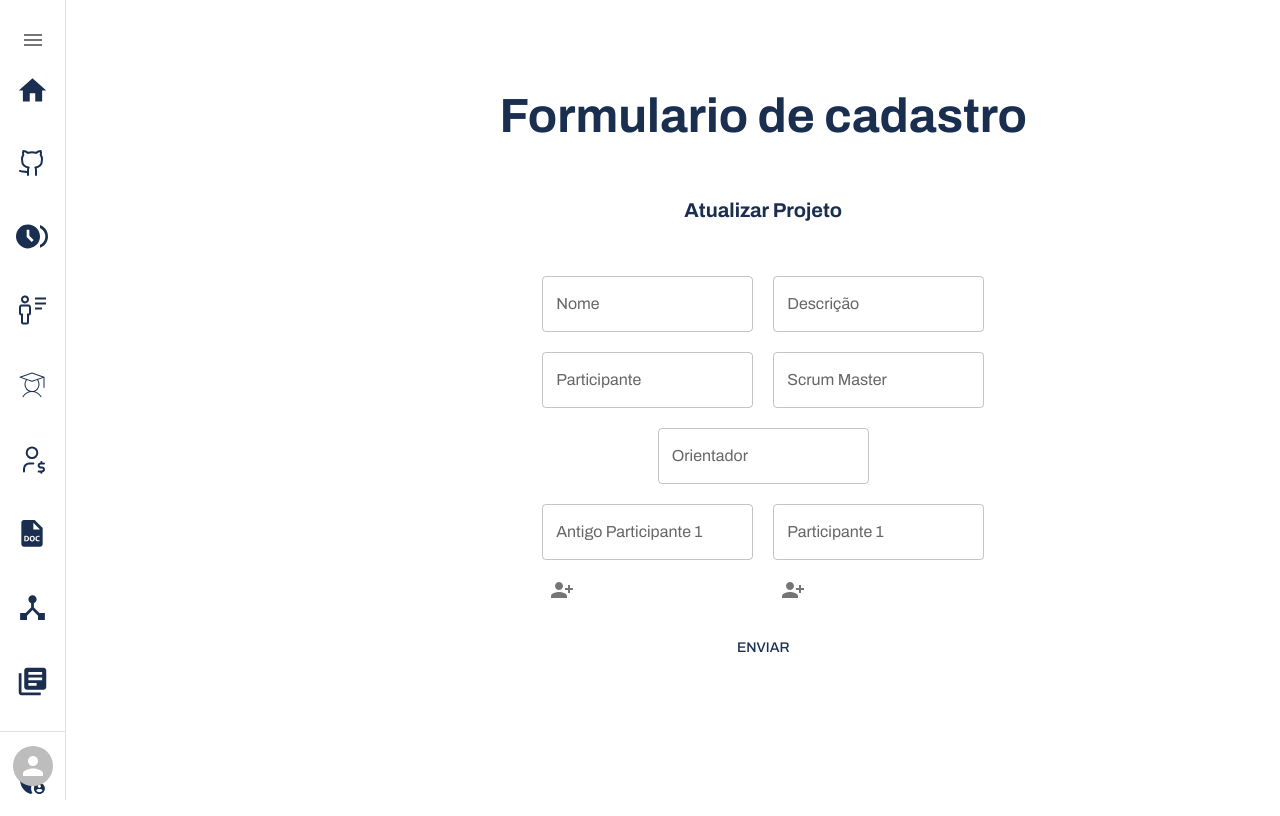
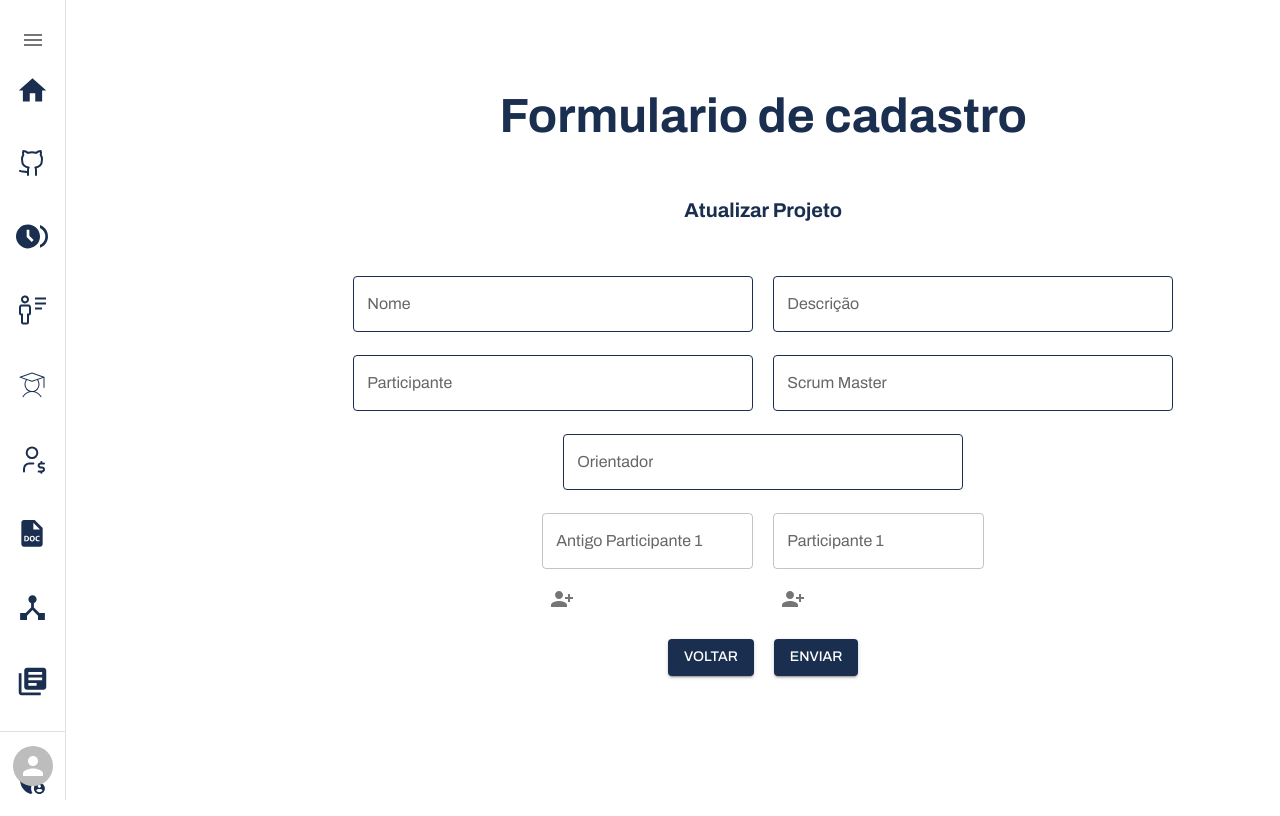
Before and after one commit to iShouldz/GELMTS, a React (Vite) app: page /projeto/atualizar-projeto in a window 1280 px wide. Both pictures are taken after typing "Sample", "Sample123" into the empty fields and a click on the button "ENTRAR". Built offline with nearby package versions, Linux system fonts and the light colour scheme.

Commit message:
FEAT: Melhorando form projeto

```diff
--- a/src/components/ProjetoForm/ProjetoForm.jsx
+++ b/src/components/ProjetoForm/ProjetoForm.jsx
@@ -3,7 +3,10 @@ import { useForm } from "react-hook-form";
 import { yupResolver } from "@hookform/resolvers/yup";
 import * as yup from "yup";
 import styles from "./projetoForm.module.css";
+import InputTextComponent from "../UI/InputTextComponent/InputTextComponent";
 import PersonAddAlt1Icon from '@mui/icons-material/PersonAddAlt1';
+import { useNavigate } from "react-router-dom";
+import { useState } from "react";
 
 const schema = yup
   .object({
@@ -20,7 +23,8 @@ const schema = yup
   })
   .required();
 
-const ProjetoForm = () => {
+const ProjetoForm = ({ handleSubmitData, cadastro = false }) => {
+  const navigate = useNavigate();
   const {
     register,
     handleSubmit,
@@ -32,6 +36,17 @@ const ProjetoForm = () => {
     resolver: yupResolver(schema),
     defaultValues: { participantes: [''], antigosParticipantes: [''] }
   });
+
+  console.log(errors);
+  const [confirmModal, setConfirmModal] = useState(false);
+
+  const handleClose = () => {
+    setConfirmModal(false);
+  };
+
+  const handleGoBack = () => {
+    navigate.goBack();
+  };
 
   const handleCadastrarProjeto = (data) => {
     console.log(data);
@@ -61,45 +76,45 @@ const ProjetoForm = () => {
 
   return (
     <form
-      onSubmit={handleSubmit(handleCadastrarProjeto)}
+      // onSubmit={handleSubmit(handleCadastrarProjeto)}
+      onSubmit={handleSubmit(handleSubmitData)}
       className={styles.formProjectContainer}
     >
       <div className={styles.inputGroup}>
-        <TextField
+        <InputTextComponent
           name="nome"
           label="Nome"
           placeholder="Digite seu Nome"
-          {...register("nome")}
+          control={control}
         />
-        <TextField
+        <InputTextComponent
           name="descricao"
           label="Descrição"
           placeholder="descreva aqui..."
-          {...register("descricao")}
+          control={control}
         />
       </div>
       <div className={styles.inputGroup}>
-        <TextField
+        <InputTextComponent
           name="participante"
           label="Participante"
           placeholder="Selecione um participante"
-          {...register("participante")}
+          control={control}
         />
-
-        <TextField
+        <InputTextComponent
           name="scrumMaster"
           label="Scrum Master"
           placeholder="Selecione um Scrum Master"
-          {...register("scrumMaster")}
+          control={control}
         />
       </div>
 
       <div className={styles.inputGroup}>
-        <TextField
+        <InputTextComponent
           name="orientador"
           label="Orientador"
           placeholder="Selecione um orientador"
-          {...register("orientador")}
+          control={control}
         />
       </div>
 
@@ -139,7 +154,24 @@ const ProjetoForm = () => {
         </div>
       </div>
 
-      <Button type="submit">Enviar</Button>
+      <div className={styles.inputGroup}>
+        <Button
+          variant="contained"
+          sx={{ backgroundColor: "primary.main" }}
+          onClick={() => navigate("/projeto")}
+        >
+          Voltar
+        </Button>
+
+        <Button
+          variant="contained"
+          // onClick={() => setConfirmModal(true)}
+          type="submit"
+          sx={{ backgroundColor: "primary.main" }}
+        >
+          Enviar
+        </Button>
+      </div>
     </form>
   );
 };
--- a/src/components/UI/InputTextComponent/InputTextComponent.jsx
+++ b/src/components/UI/InputTextComponent/InputTextComponent.jsx
@@ -15,7 +15,7 @@ const InputTextComponent = ({ name, control, helperText = "", ...rest }) => {
               {...rest}
               value={field.value || ""}
               sx={{
-                width: "13vw",
+                width: "33vw",
                 minWidth: "100px",
                 maxWidth: "400px",
                 color: "#1A2E4F !important",
--- a/utils/lists.js
+++ b/utils/lists.js
@@ -8,7 +8,7 @@ export const cursos = [
 ]
 
 export const estilosMUI = {
-    width: "13vw",
+    width: "33vw",
     minWidth: "100px",
     maxWidth: "400px",
     color: "#1A2E4F !important",
```
